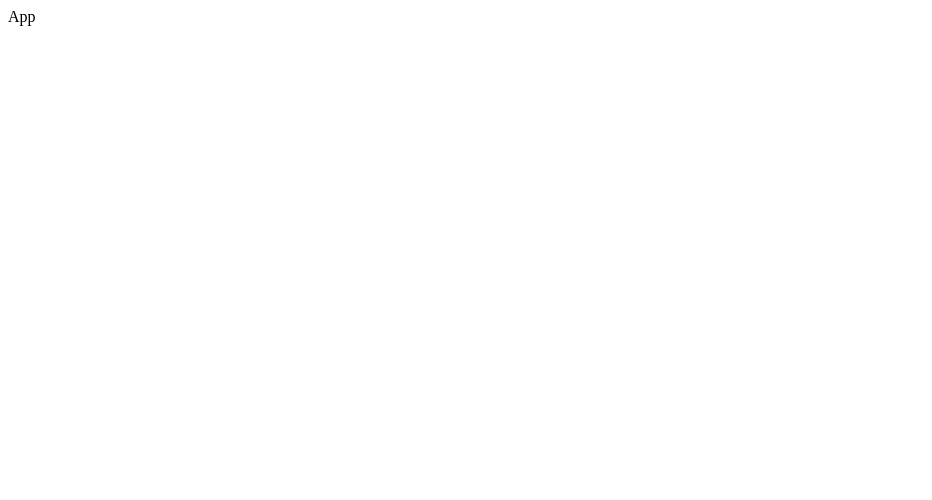
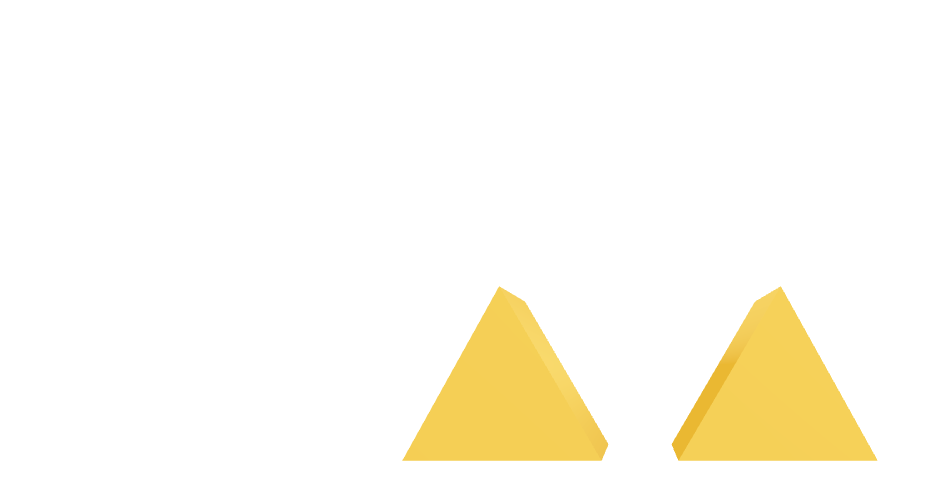
Before and after one commit to infinite-nil/fun, a React (Vite) app: page / in a window 1280 px wide. Shown: the top 500 px of the page, without its empty margins (0-932 px from the left). Built offline with nearby package versions, Linux system fonts and the light colour scheme.

Commit message:
chore: handle sides, speed and rotation

```diff
--- a/package.json
+++ b/package.json
@@ -9,12 +9,15 @@
     "preview": "vite preview"
   },
   "dependencies": {
+    "@react-three/fiber": "^8.9.1",
     "react": "^18.2.0",
-    "react-dom": "^18.2.0"
+    "react-dom": "^18.2.0",
+    "three": "^0.146.0"
   },
   "devDependencies": {
     "@types/react": "^18.0.24",
     "@types/react-dom": "^18.0.8",
+    "@types/three": "^0.146.0",
     "@vitejs/plugin-react": "^2.2.0",
     "typescript": "^4.6.4",
     "vite": "^3.2.3"
--- /dev/null
+++ b/src/App.css
@@ -0,0 +1,23 @@
+:root {
+  font-family: Inter, Avenir, Helvetica, Arial, sans-serif;
+  font-size: 16px;
+  line-height: 24px;
+  font-weight: 400;
+
+  color-scheme: light dark;
+  color: #242424;
+
+  font-synthesis: none;
+  text-rendering: optimizeLegibility;
+  -webkit-font-smoothing: antialiased;
+  -moz-osx-font-smoothing: grayscale;
+  -webkit-text-size-adjust: 100%;
+}
+
+html,
+body {
+  width: 100vw;
+  height: 100vh;
+  padding: 0;
+  margin: 0;
+}
--- a/src/App.tsx
+++ b/src/App.tsx
@@ -1,5 +1,47 @@
+import "./App.css";
+
+import { useRef, useState } from "react";
+import { Canvas, ThreeElements, useFrame } from "@react-three/fiber";
+
+function Cylinder(props: ThreeElements["mesh"]) {
+  const mesh = useRef<THREE.Mesh>(null!);
+  const [hovered, setHover] = useState(false);
+  const [sides, setSides] = useState(3);
+  const [speed, setSpeed] = useState(1);
+
+  useFrame(() =>
+    hovered
+      ? (mesh.current.rotation.x -= 0.01 * speed)
+      : (mesh.current.rotation.x += 0.01 * speed)
+  );
+
+  return (
+    <mesh
+      {...props}
+      ref={mesh}
+      scale={1}
+      onClick={() => {
+        setSides((current) => (current += 1));
+        setSpeed((current) => (current += 0.5));
+      }}
+      onPointerOver={() => setHover(true)}
+      onPointerOut={() => setHover(false)}
+    >
+      <cylinderBufferGeometry args={[1, 1, 1, sides]} />
+      <meshStandardMaterial color={hovered ? "hotpink" : "orange"} />
+    </mesh>
+  );
+}
+
 function App() {
-  return <div className="App">App</div>;
+  return (
+    <Canvas style={{ width: window.innerWidth, height: window.innerHeight }}>
+      <ambientLight />
+      <pointLight position={[10, 10, 10]} />
+      <Cylinder position={[-1.2, 0, 0]} />
+      <Cylinder position={[1.2, 0, 0]} />
+    </Canvas>
+  );
 }
 
 export default App;
```
Also changed, not shown: 2 other files (tests, documents, lock files or other folders).
